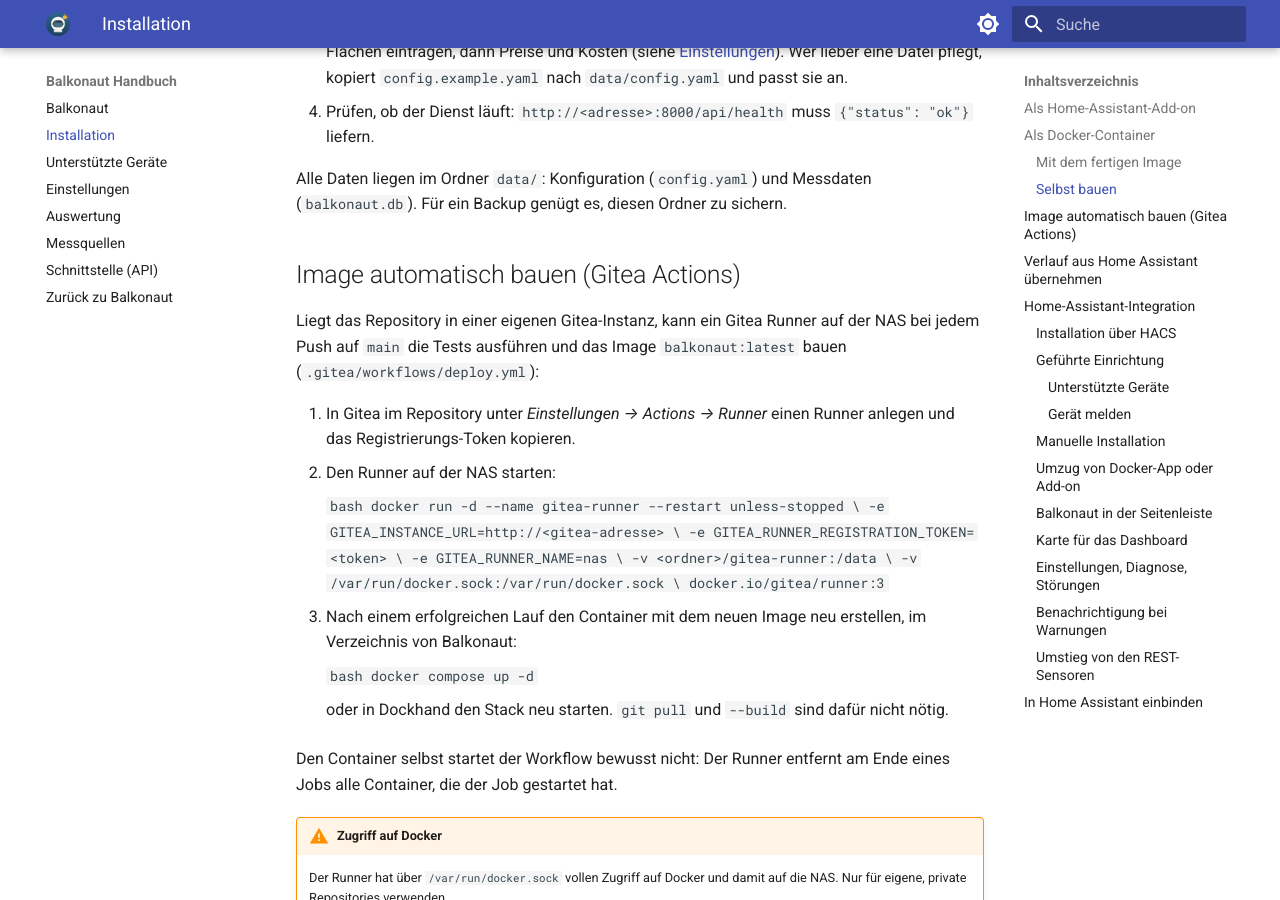
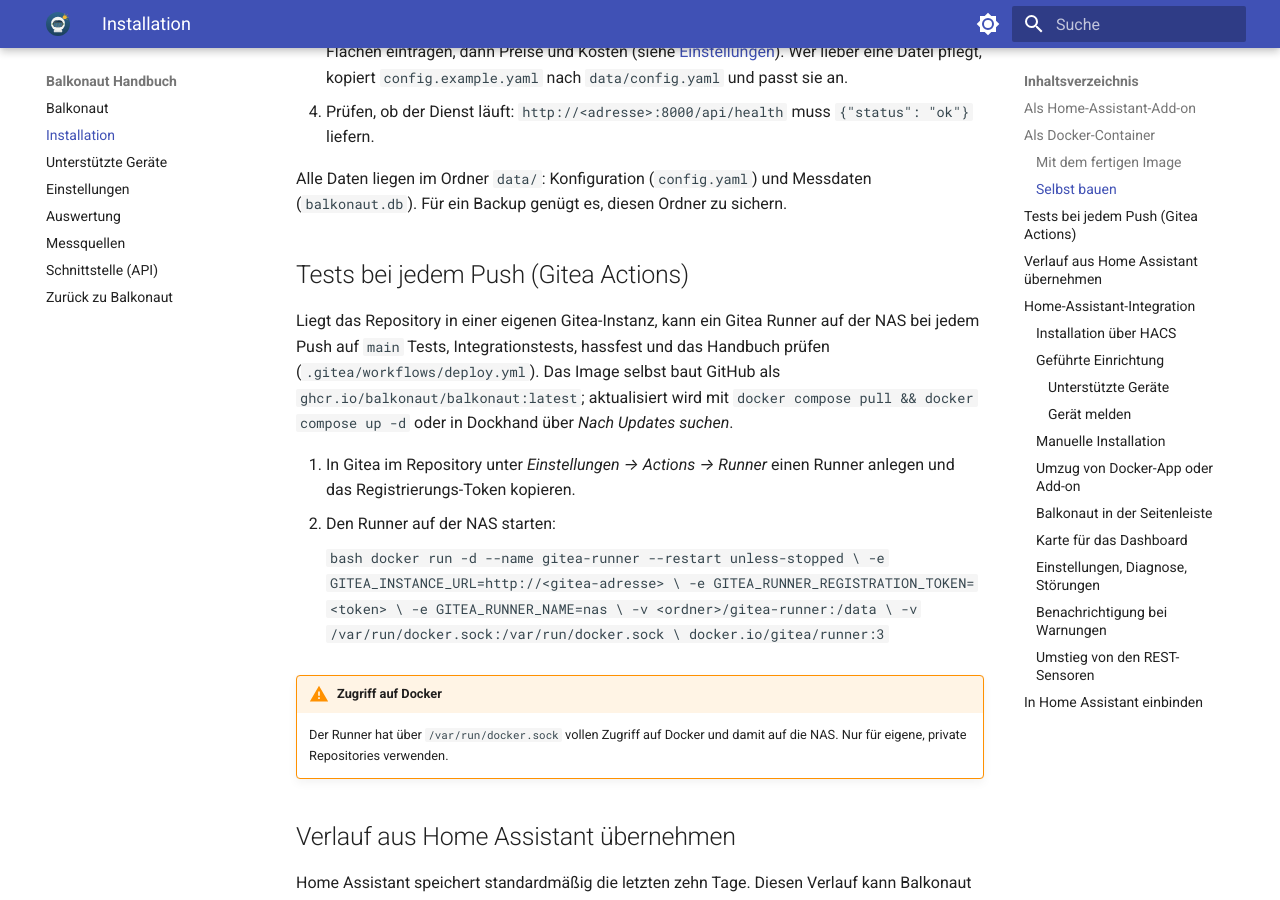
Before and after one commit to balkonaut/balkonaut, an MkDocs documentation site: the page built from docs/installation.md, in a window 1280 px wide and 900 px high, scrolled down 1670 px. Built offline with MkDocs 1.6.1 and Material for MkDocs 9.7.7, drawn with Linux system fonts in a browser that asks for light colours.

Commit message:
Handbuch: Gitea Actions testen nur noch, Image kommt von GitHub

````diff
--- a/docs/installation.md
+++ b/docs/installation.md
@@ -71,10 +71,12 @@
 Alle Daten liegen im Ordner `data/`: Konfiguration (`config.yaml`) und Messdaten (`balkonaut.db`).
 Für ein Backup genügt es, diesen Ordner zu sichern.
 
-## Image automatisch bauen (Gitea Actions)
+## Tests bei jedem Push (Gitea Actions)
 
 Liegt das Repository in einer eigenen Gitea-Instanz, kann ein Gitea Runner auf der NAS bei jedem Push auf `main`
-die Tests ausführen und das Image `balkonaut:latest` bauen (`.gitea/workflows/deploy.yml`):
+Tests, Integrationstests, hassfest und das Handbuch prüfen (`.gitea/workflows/deploy.yml`). Das Image selbst baut
+GitHub als `ghcr.io/balkonaut/balkonaut:latest`; aktualisiert wird mit `docker compose pull && docker compose up -d`
+oder in Dockhand über *Nach Updates suchen*.
 
 1. In Gitea im Repository unter *Einstellungen → Actions → Runner* einen Runner anlegen und das Registrierungs-Token kopieren.
 2. Den Runner auf der NAS starten:
@@ -88,17 +90,6 @@
       -v /var/run/docker.sock:/var/run/docker.sock \
       docker.io/gitea/runner:3
     ```
-
-3. Nach einem erfolgreichen Lauf den Container mit dem neuen Image neu erstellen, im Verzeichnis von Balkonaut:
-
-    ```bash
-    docker compose up -d
-    ```
-
-    oder in Dockhand den Stack neu starten. `git pull` und `--build` sind dafür nicht nötig.
-
-Den Container selbst startet der Workflow bewusst nicht: Der Runner entfernt am Ende eines Jobs alle Container,
-die der Job gestartet hat.
 
 !!! warning "Zugriff auf Docker"
     Der Runner hat über `/var/run/docker.sock` vollen Zugriff auf Docker und damit auf die NAS. Nur für eigene,
````
